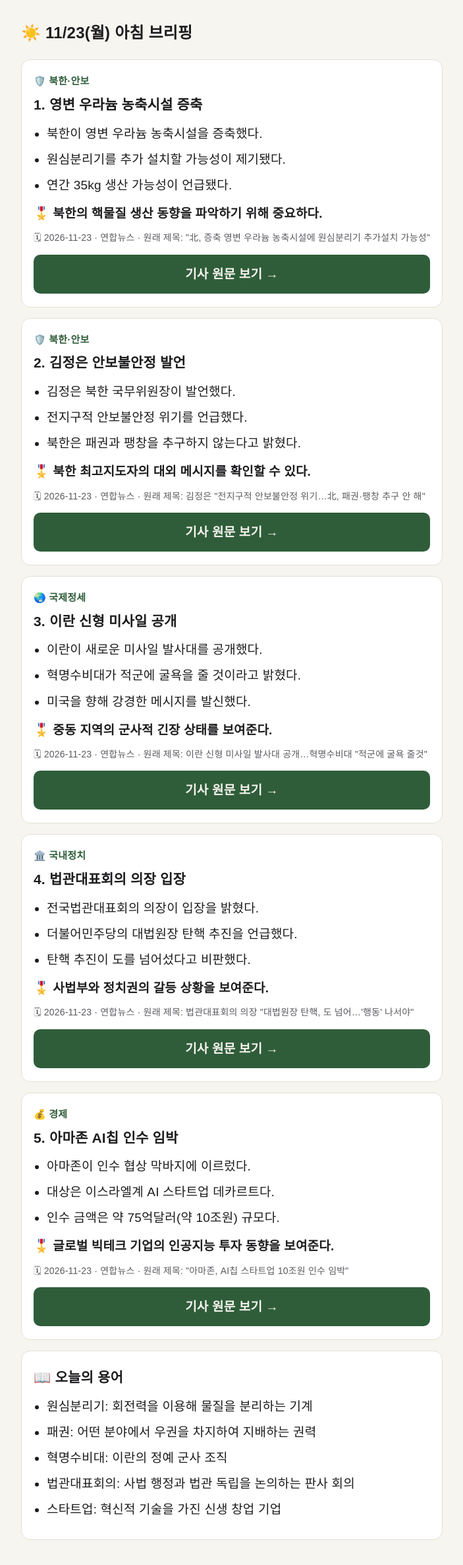
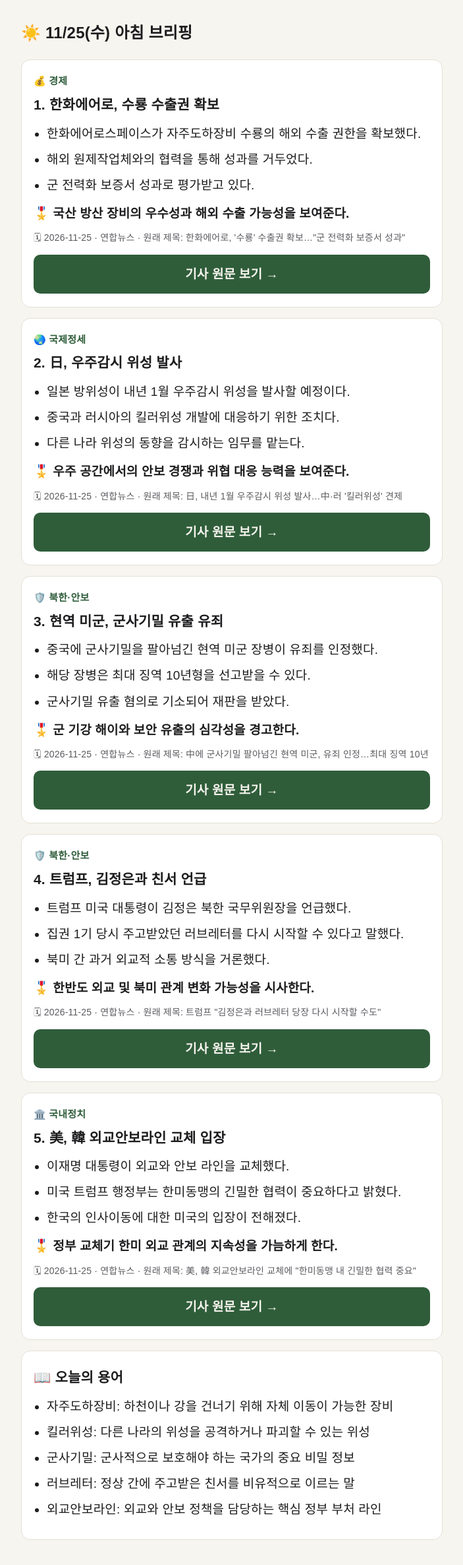
Before and after one commit to jyynet03/military-news-bot, a plain HTML site: page docs/index.html in a window 1280 px wide. Shown: the whole page at 66% size, without its empty margins (288-991 px from the left). Drawn offline with Linux system fonts and the light colour scheme.

Commit message:
기록: 2026-11-25 브리핑

```diff
--- a/data/state.json
+++ b/data/state.json
@@ -1,12 +1,12 @@
 {
   "gemini_usage": {
-    "date": "2026-11-23",
+    "date": "2026-11-25",
     "calls": 2
   },
   "kakao_refresh": {
     "fp": "74fdaf00",
     "first_seen": "2026-11-11"
   },
-  "last_sent_date": "2026-11-23",
-  "last_sent_at": "08:50:01"
+  "last_sent_date": "2026-11-25",
+  "last_sent_at": "11:50:38"
 }
--- a/docs/index.html
+++ b/docs/index.html
@@ -1,7 +1,7 @@
 <!doctype html>
 <html lang="ko"><head><meta charset="utf-8">
 <meta name="viewport" content="width=device-width,initial-scale=1">
-<title>아침 브리핑 2026-11-23</title>
+<title>아침 브리핑 2026-11-25</title>
 <style>
 :root{--bg:#f7f5ef;--card:#fff;--ink:#1d1d1f;--sub:#5b5b60;--acc:#2f5d3a;--line:#e3e0d6}
 @media (prefers-color-scheme:dark){:root{--bg:#16181a;--card:#202326;--ink:#ececec;--sub:#a5a8ad;--acc:#8fc79b;--line:#33373b}}
@@ -14,40 +14,40 @@ h1{font-size:24px;margin:8px 0 18px} h2{font-size:21px;line-height:1.5;margin:6p
 .btn{display:block;text-align:center;background:var(--acc);color:var(--bg);text-decoration:none;font-weight:700;padding:12px;border-radius:10px}
 .warn{background:#fff3cd;color:#5c4400;padding:10px 14px;border-radius:10px;font-size:16px}
 </style></head><body><main>
-<h1>☀️ 11/23(월) 아침 브리핑</h1>
+<h1>☀️ 11/25(수) 아침 브리핑</h1>
 <section class="card">
-  <div class="cat">🛡️ 북한·안보</div>
-  <h2>1. 영변 우라늄 농축시설 증축</h2>
-  <ul><li>북한이 영변 우라늄 농축시설을 증축했다.</li><li>원심분리기를 추가 설치할 가능성이 제기됐다.</li><li>연간 35kg 생산 가능성이 언급됐다.</li></ul><p class="why">🎖️ 북한의 핵물질 생산 동향을 파악하기 위해 중요하다.</p>
-  <p class="meta">🗓 2026-11-23 · 연합뉴스 · 원래 제목: &quot;北, 증축 영변 우라늄 농축시설에 원심분리기 추가설치 가능성&quot;</p>
-  <a class="btn" href="https://www.yna.co.kr/view/AKR20261123003200071" target="_blank" rel="noopener">기사 원문 보기 →</a>
+  <div class="cat">💰 경제</div>
+  <h2>1. 한화에어로, 수룡 수출권 확보</h2>
+  <ul><li>한화에어로스페이스가 자주도하장비 수룡의 해외 수출 권한을 확보했다.</li><li>해외 원제작업체와의 협력을 통해 성과를 거두었다.</li><li>군 전력화 보증서 성과로 평가받고 있다.</li></ul><p class="why">🎖️ 국산 방산 장비의 우수성과 해외 수출 가능성을 보여준다.</p>
+  <p class="meta">🗓 2026-11-25 · 연합뉴스 · 원래 제목: 한화에어로, &#x27;수룡&#x27; 수출권 확보…&quot;군 전력화 보증서 성과&quot;</p>
+  <a class="btn" href="https://www.yna.co.kr/view/AKR20261125038200003" target="_blank" rel="noopener">기사 원문 보기 →</a>
+</section>
+<section class="card">
+  <div class="cat">🌏 국제정세</div>
+  <h2>2. 日, 우주감시 위성 발사</h2>
+  <ul><li>일본 방위성이 내년 1월 우주감시 위성을 발사할 예정이다.</li><li>중국과 러시아의 킬러위성 개발에 대응하기 위한 조치다.</li><li>다른 나라 위성의 동향을 감시하는 임무를 맡는다.</li></ul><p class="why">🎖️ 우주 공간에서의 안보 경쟁과 위협 대응 능력을 보여준다.</p>
+  <p class="meta">🗓 2026-11-25 · 연합뉴스 · 원래 제목: 日, 내년 1월 우주감시 위성 발사…中·러 &#x27;킬러위성&#x27; 견제</p>
+  <a class="btn" href="https://www.yna.co.kr/view/AKR20261125045600009" target="_blank" rel="noopener">기사 원문 보기 →</a>
 </section>
 <section class="card">
   <div class="cat">🛡️ 북한·안보</div>
-  <h2>2. 김정은 안보불안정 발언</h2>
-  <ul><li>김정은 북한 국무위원장이 발언했다.</li><li>전지구적 안보불안정 위기를 언급했다.</li><li>북한은 패권과 팽창을 추구하지 않는다고 밝혔다.</li></ul><p class="why">🎖️ 북한 최고지도자의 대외 메시지를 확인할 수 있다.</p>
-  <p class="meta">🗓 2026-11-23 · 연합뉴스 · 원래 제목: 김정은 &quot;전지구적 안보불안정 위기…北, 패권·팽창 추구 안 해&quot;</p>
-  <a class="btn" href="https://www.yna.co.kr/view/AKR20261123006800504" target="_blank" rel="noopener">기사 원문 보기 →</a>
+  <h2>3. 현역 미군, 군사기밀 유출 유죄</h2>
+  <ul><li>중국에 군사기밀을 팔아넘긴 현역 미군 장병이 유죄를 인정했다.</li><li>해당 장병은 최대 징역 10년형을 선고받을 수 있다.</li><li>군사기밀 유출 혐의로 기소되어 재판을 받았다.</li></ul><p class="why">🎖️ 군 기강 해이와 보안 유출의 심각성을 경고한다.</p>
+  <p class="meta">🗓 2026-11-25 · 연합뉴스 · 원래 제목: 中에 군사기밀 팔아넘긴 현역 미군, 유죄 인정…최대 징역 10년</p>
+  <a class="btn" href="https://www.yna.co.kr/view/AKR20261125041700009" target="_blank" rel="noopener">기사 원문 보기 →</a>
 </section>
 <section class="card">
-  <div class="cat">🌏 국제정세</div>
-  <h2>3. 이란 신형 미사일 공개</h2>
-  <ul><li>이란이 새로운 미사일 발사대를 공개했다.</li><li>혁명수비대가 적군에 굴욕을 줄 것이라고 밝혔다.</li><li>미국을 향해 강경한 메시지를 발신했다.</li></ul><p class="why">🎖️ 중동 지역의 군사적 긴장 상태를 보여준다.</p>
-  <p class="meta">🗓 2026-11-23 · 연합뉴스 · 원래 제목: 이란 신형 미사일 발사대 공개…혁명수비대 &quot;적군에 굴욕 줄것&quot;</p>
-  <a class="btn" href="https://www.yna.co.kr/view/AKR20261123022200009" target="_blank" rel="noopener">기사 원문 보기 →</a>
+  <div class="cat">🛡️ 북한·안보</div>
+  <h2>4. 트럼프, 김정은과 친서 언급</h2>
+  <ul><li>트럼프 미국 대통령이 김정은 북한 국무위원장을 언급했다.</li><li>집권 1기 당시 주고받았던 러브레터를 다시 시작할 수 있다고 말했다.</li><li>북미 간 과거 외교적 소통 방식을 거론했다.</li></ul><p class="why">🎖️ 한반도 외교 및 북미 관계 변화 가능성을 시사한다.</p>
+  <p class="meta">🗓 2026-11-25 · 연합뉴스 · 원래 제목: 트럼프 &quot;김정은과 러브레터 당장 다시 시작할 수도&quot;</p>
+  <a class="btn" href="https://www.yna.co.kr/view/AKR20261125069300009" target="_blank" rel="noopener">기사 원문 보기 →</a>
 </section>
 <section class="card">
   <div class="cat">🏛️ 국내정치</div>
-  <h2>4. 법관대표회의 의장 입장</h2>
-  <ul><li>전국법관대표회의 의장이 입장을 밝혔다.</li><li>더불어민주당의 대법원장 탄핵 추진을 언급했다.</li><li>탄핵 추진이 도를 넘어섰다고 비판했다.</li></ul><p class="why">🎖️ 사법부와 정치권의 갈등 상황을 보여준다.</p>
-  <p class="meta">🗓 2026-11-23 · 연합뉴스 · 원래 제목: 법관대표회의 의장 &quot;대법원장 탄핵, 도 넘어…&#x27;행동&#x27; 나서야&quot;</p>
-  <a class="btn" href="https://www.yna.co.kr/view/AKR20261123023000004" target="_blank" rel="noopener">기사 원문 보기 →</a>
-</section>
-<section class="card">
-  <div class="cat">💰 경제</div>
-  <h2>5. 아마존 AI칩 인수 임박</h2>
-  <ul><li>아마존이 인수 협상 막바지에 이르렀다.</li><li>대상은 이스라엘계 AI 스타트업 데카르트다.</li><li>인수 금액은 약 75억달러(약 10조원) 규모다.</li></ul><p class="why">🎖️ 글로벌 빅테크 기업의 인공지능 투자 동향을 보여준다.</p>
-  <p class="meta">🗓 2026-11-23 · 연합뉴스 · 원래 제목: &quot;아마존, AI칩 스타트업 10조원 인수 임박&quot;</p>
-  <a class="btn" href="https://www.yna.co.kr/view/AKR20261123012400009" target="_blank" rel="noopener">기사 원문 보기 →</a>
-</section><section class="card"><h2>📖 오늘의 용어</h2><ul><li>원심분리기: 회전력을 이용해 물질을 분리하는 기계</li><li>패권: 어떤 분야에서 우권을 차지하여 지배하는 권력</li><li>혁명수비대: 이란의 정예 군사 조직</li><li>법관대표회의: 사법 행정과 법관 독립을 논의하는 판사 회의</li><li>스타트업: 혁신적 기술을 가진 신생 창업 기업</li></ul></section>
+  <h2>5. 美, 韓 외교안보라인 교체 입장</h2>
+  <ul><li>이재명 대통령이 외교와 안보 라인을 교체했다.</li><li>미국 트럼프 행정부는 한미동맹의 긴밀한 협력이 중요하다고 밝혔다.</li><li>한국의 인사이동에 대한 미국의 입장이 전해졌다.</li></ul><p class="why">🎖️ 정부 교체기 한미 외교 관계의 지속성을 가늠하게 한다.</p>
+  <p class="meta">🗓 2026-11-25 · 연합뉴스 · 원래 제목: 美, 韓 외교안보라인 교체에 &quot;한미동맹 내 긴밀한 협력 중요&quot;</p>
+  <a class="btn" href="https://www.yna.co.kr/view/AKR20261125002400071" target="_blank" rel="noopener">기사 원문 보기 →</a>
+</section><section class="card"><h2>📖 오늘의 용어</h2><ul><li>자주도하장비: 하천이나 강을 건너기 위해 자체 이동이 가능한 장비</li><li>킬러위성: 다른 나라의 위성을 공격하거나 파괴할 수 있는 위성</li><li>군사기밀: 군사적으로 보호해야 하는 국가의 중요 비밀 정보</li><li>러브레터: 정상 간에 주고받은 친서를 비유적으로 이르는 말</li><li>외교안보라인: 외교와 안보 정책을 담당하는 핵심 정부 부처 라인</li></ul></section>
 </main></body></html>
```
Also changed, not shown: data/history.json (+30 -0 lines), docs/2026-11-25.html (added, +53 -0 lines).
